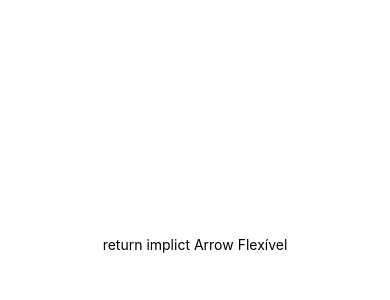
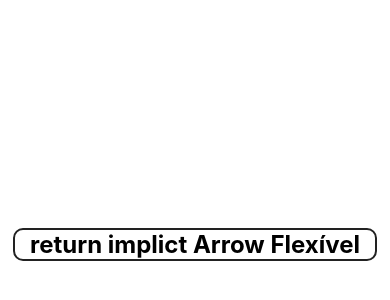
Before and after one commit to valterleonardo/Aprendendo-React-Native, a React Native app in the folder exercicio1/: screen / in a window 390 px wide. Shown: the part 178-478 px from the top of the page. Built offline with nearby package versions, Linux system fonts and the light colour scheme.

Commit message:
criando style e utilizando no componente criando anteriormente

```diff
--- a/exercicio1/src/componentes/Simples.js
+++ b/exercicio1/src/componentes/Simples.js
@@ -1,4 +1,7 @@
 import React from 'react';
 import {Text} from 'react-native';
+import Padrao from '../estilo/Padrao';
 
-export default props => <Text>return implict Arrow {props.texto}</Text>;
+export default props => (
+  <Text style={[Padrao.ex]}>return implict Arrow {props.texto}</Text>
+);
--- /dev/null
+++ b/exercicio1/src/estilo/Padrao.js
@@ -0,0 +1,13 @@
+import {StyleSheet} from 'react-native';
+
+export default StyleSheet.create({
+  ex: {
+    paddingHorizontal: 15,
+    marginVertical: 5,
+    borderRadius: 10,
+    borderWidth: 2,
+    borderColor: '#222',
+    fontSize: 24,
+    fontWeight: 'bold',
+  },
+});
```
